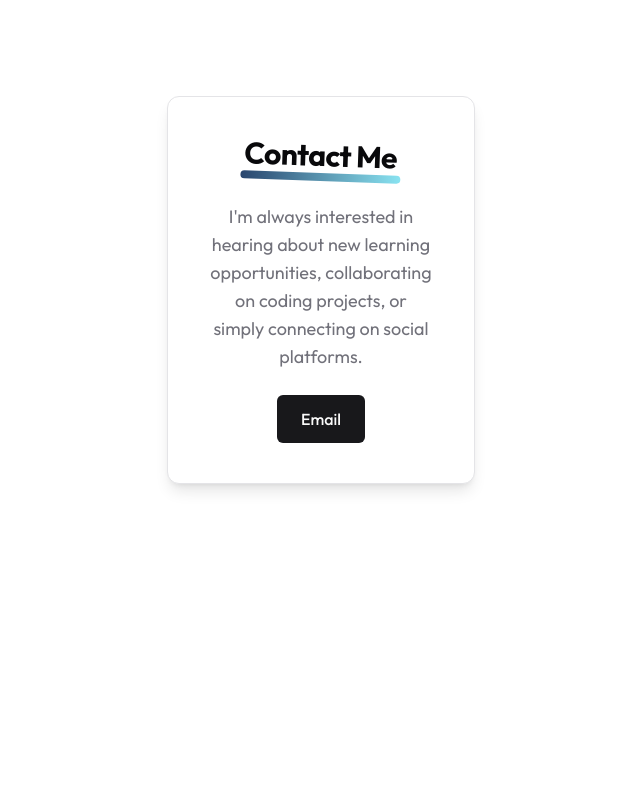
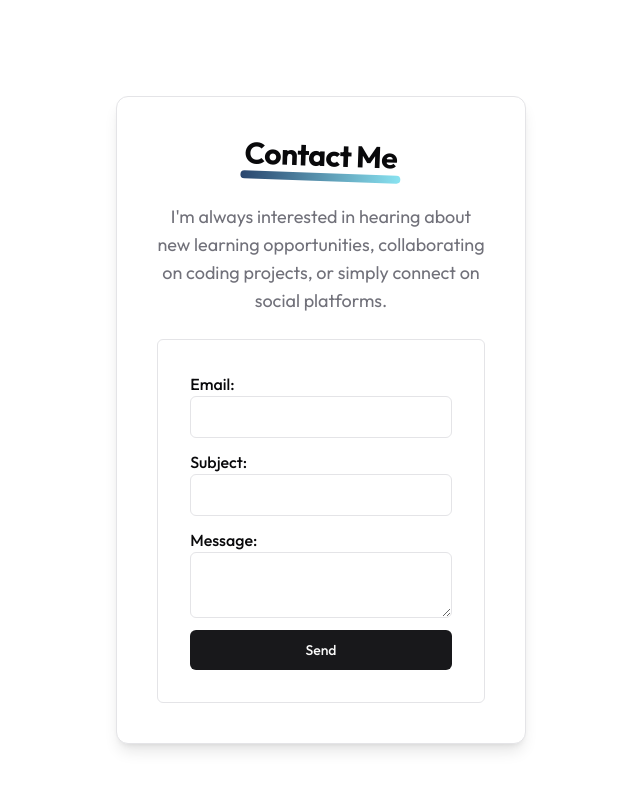
Before and after one commit to Yaosquared/my-portfolio, a Next.js app: page /contact in a window 1280 px wide. Shown: the top 790 px of the page, without its empty margins (319-959 px from the left). Built offline with nearby package versions, Linux system fonts and the light colour scheme.

Commit message:
feat: add contact form with gmail integration

```diff
--- a/package.json
+++ b/package.json
@@ -16,6 +16,7 @@
     "@radix-ui/react-dropdown-menu": "^2.0.6",
     "@radix-ui/react-slot": "^1.0.2",
     "@radix-ui/react-tooltip": "^1.1.3",
+    "axios": "^1.13.4",
     "class-variance-authority": "^0.7.0",
     "clsx": "^2.1.0",
     "embla-carousel": "^8.3.1",
@@ -27,8 +28,10 @@
     "mini-svg-data-uri": "^1.4.4",
     "next": "14.1.2",
     "next-themes": "^0.2.1",
+    "nodemailer": "^8.0.0",
     "react": "^18",
     "react-dom": "^18",
+    "react-hot-toast": "^2.6.0",
     "react-icons": "^5.0.1",
     "tailwind-merge": "^2.2.1",
     "tailwindcss-animate": "^1.0.7",
@@ -36,6 +39,7 @@
   },
   "devDependencies": {
     "@types/node": "^20",
+    "@types/nodemailer": "^7.0.9",
     "@types/react": "^18",
     "@types/react-dom": "^18",
     "autoprefixer": "^10.0.1",
--- a/src/app/(components)/contact/page.tsx
+++ b/src/app/(components)/contact/page.tsx
@@ -1,9 +1,7 @@
 "use client";
 
-import Link from "next/link";
-import { motion } from "framer-motion";
-
-// import { Button } from "@/components/ui/button";
+import axios from "axios";
+import { useRef, useState } from "react";
 import {
   Card,
   CardContent,
@@ -13,12 +11,80 @@ import {
 } from "@/components/ui/card";
 import Title from "@/components/title";
 import { Button } from "@/components/ui/button";
+import { toast } from "react-hot-toast";
 
 const Contact = () => {
+  const [isLoading, setIsLoading] = useState(false);
+  const formRef = useRef<HTMLFormElement>(null);
+  const [formValues, setFormValues] = useState({
+    email: "",
+    subject: "",
+    message: "",
+  });
+  const [errors, setErrors] = useState({
+    email: false,
+    subject: false,
+    message: false,
+  });
+
+  const handleChange = (
+    e: React.ChangeEvent<HTMLInputElement | HTMLTextAreaElement>,
+  ) => {
+    const { name, value } = e.target;
+
+    setFormValues((prev) => ({
+      ...prev,
+      [name]: value,
+    }));
+
+    setErrors((prev) => ({
+      ...prev,
+      [name]: false,
+    }));
+  };
+
+  const submitForm = async () => {
+    if (isLoading) return;
+
+    const newErrors = {
+      email: !formValues.email.trim(),
+      subject: !formValues.subject.trim(),
+      message: !formValues.message.trim(),
+    };
+
+    setErrors(newErrors);
+
+    if (
+      !formValues.email.trim() ||
+      !formValues.subject.trim() ||
+      !formValues.message.trim()
+    ) {
+      toast.error("Please fill in all fields before sending your message.");
+      return;
+    }
+
+    setIsLoading(true);
+
+    try {
+      const result = await axios.post("/api/contact", formValues);
+
+      setFormValues({ email: "", subject: "", message: "" });
+      toast.success(result.data.message);
+    } catch (error: unknown) {
+      if (axios.isAxiosError(error)) {
+        toast.error(error.response?.data?.message ?? "Failed to send message");
+      } else {
+        toast.error("Something went wrong");
+      }
+    } finally {
+      setIsLoading(false);
+    }
+  };
+
   return (
     <article
       id="contact"
-      className="w-[90%] md:w-[70%] lg:w-[50%] xl:w-[30%] mx-auto my-10 md:my-24 text-center"
+      className="w-[90%] md:w-[70%] lg:w-[50%] xl:w-[40%] mx-auto my-10 md:my-24 text-center"
     >
       <Card>
         <CardHeader>
@@ -30,78 +96,67 @@ const Contact = () => {
           </CardTitle>
           <CardDescription className="text-base lg:text-lg">
             I&apos;m always interested in hearing about new learning
-            opportunities, collaborating on coding projects, or simply
-            connecting on social platforms.
+            opportunities, collaborating on coding projects, or simply connect
+            on social platforms.
           </CardDescription>
         </CardHeader>
         <CardContent>
-          <motion.div
-            whileHover={{
-              scale: 1.03,
+          <form
+            ref={formRef}
+            onSubmit={async (e) => {
+              e.preventDefault();
+              await submitForm();
             }}
-            whileTap={{
-              scale: 0.95,
-              rotate: "2.5deg",
-            }}
+            className="border rounded-md flex flex-col p-8 gap-3"
           >
-            <Link target="_blank" href="mailto:marioyaoyao14@gmail.com">
-              <Button variant="default" className="text-base p-6">
-                Email
-              </Button>
-            </Link>
-          </motion.div>
+            <div className="flex flex-col">
+              <label htmlFor="email" className="text-left font-medium">
+                Email:
+              </label>
+              <input
+                type="text"
+                name="email"
+                value={formValues.email}
+                onChange={handleChange}
+                className={`border rounded-md p-2 ${errors.email ? "border-red-500" : "border-input"}`}
+              />
+            </div>
+            <div className="flex flex-col">
+              <label htmlFor="subject" className="text-left font-medium">
+                Subject:
+              </label>
+              <input
+                type="text"
+                name="subject"
+                value={formValues.subject}
+                onChange={handleChange}
+                className={`border rounded-md p-2 ${errors.subject ? "border-red-500" : "border-input"}`}
+              />
+            </div>
+            <div className="flex flex-col">
+              <label htmlFor="message" className="text-left font-medium">
+                Message:
+              </label>
+              <textarea
+                name="message"
+                value={formValues.message}
+                onChange={handleChange}
+                className={`border rounded-md p-2 ${errors.message ? "border-red-500" : "border-input"}`}
+              />
+            </div>
+            <Button
+              type="submit"
+              disabled={isLoading}
+              variant="default"
+              className="w-full"
+            >
+              {isLoading ? "Sending..." : "Send"}
+            </Button>
+          </form>
         </CardContent>
       </Card>
     </article>
   );
 };
 
-// const Contact = () => {
-//   return (
-//     <article
-//       id="contact"
-//       className="w-[90%] md:w-[70%] lg:w-[50%] xl:w-[40%] mx-auto my-10 md:my-24 text-center"
-//     >
-//       <Card>
-//         <CardHeader>
-//           <CardTitle>
-//             <Title
-//               text="Contact Me"
-//               className="flex flex-col items-center justify-center rotate-2"
-//             />
-//           </CardTitle>
-//           <CardDescription className="text-base lg:text-lg">
-//             I&apos;m always interested in hearing about new learning
-//             opportunities, collaborating on coding projects, or simply connect
-//             on social platforms.
-//           </CardDescription>
-//         </CardHeader>
-//         <CardContent>
-//           <form className="border rounded-md flex flex-col p-8 gap-3">
-//             <div className="flex flex-col">
-//               <label htmlFor="email" className="text-left font-medium">
-//                 Email:
-//               </label>
-//               <input
-//                 type="text"
-//                 name="email"
-//                 className="border rounded-md p-2"
-//               />
-//             </div>
-//             <div className="flex flex-col">
-//               <label htmlFor="message" className="text-left font-medium">
-//                 Message:
-//               </label>
-//               <textarea name="message" className="border rounded-md p-2" />
-//             </div>
-//             <Button type="submit" className="w-full">
-//               Send
-//             </Button>
-//           </form>
-//         </CardContent>
-//       </Card>
-//     </article>
-//   );
-// };
-
 export default Contact;
--- /dev/null
+++ b/src/app/api/contact/route.ts
@@ -0,0 +1,33 @@
+import { NextResponse } from "next/server";
+import nodemailer from "nodemailer";
+
+export async function POST(req: Request) {
+  const body = await req.json();
+  const { email, subject, message } = body;
+
+  if (!email || !subject || !message) {
+    return NextResponse.json({ error: "Missing fields" }, { status: 400 });
+  }
+
+  const transporter = nodemailer.createTransport({
+    service: "gmail",
+    auth: {
+      user: process.env.GMAIL_USER,
+      pass: process.env.GMAIL_APP_PASSWORD,
+    },
+  });
+
+  try {
+    await transporter.sendMail({
+      from: process.env.MAIL_RECEIVER_ADDRESS,
+      to: process.env.MAIL_RECEIVER_ADDRESS,
+      subject: subject,
+      text: message,
+    });
+
+    return NextResponse.json({ message: "Message sent successfully" });
+  } catch (error) {
+    console.error(error);
+    return NextResponse.json({ message: "Message not sent" }, { status: 500 });
+  }
+}
--- a/src/app/layout.tsx
+++ b/src/app/layout.tsx
@@ -1,6 +1,7 @@
 import type { Metadata } from "next";
 import { Outfit } from "next/font/google";
 import "./globals.css";
+import { Toaster } from "react-hot-toast";
 
 import { ThemeProvider } from "@/components/theme-provider";
 // import NotAvail from "@/components/na";
@@ -28,7 +29,15 @@ export default function RootLayout({
           {/* temporary while on renovation, comment on dev phase */}
           {/* <NotAvail /> */}
 
-          <div className="max-w-[80%] mx-auto">{children}</div>
+          <div className="max-w-[80%] mx-auto">
+            {children}
+            <Toaster
+              position="top-right"
+              toastOptions={{
+                className: "dark:bg-[#121212] dark:text-white",
+              }}
+            />
+          </div>
         </ThemeProvider>
       </body>
     </html>
--- a/src/components/ui/button.tsx
+++ b/src/components/ui/button.tsx
@@ -5,7 +5,7 @@ import { cva, type VariantProps } from "class-variance-authority";
 import { cn } from "@/lib/utils";
 
 const buttonVariants = cva(
-  "inline-flex items-center justify-center whitespace-nowrap rounded-md text-sm font-medium ring-offset-background transition-colors focus-visible:outline-none focus-visible:ring-2 focus-visible:ring-ring focus-visible:ring-offset-2 disabled:pointer-events-none disabled:opacity-50",
+  "inline-flex items-center justify-center whitespace-nowrap rounded-md text-sm font-medium ring-offset-background transition-colors focus-visible:outline-none focus-visible:ring-2 focus-visible:ring-ring focus-visible:ring-offset-2 disabled:pointer-events-none disabled:opacity-50 disabled:cursor-not-allowed",
   {
     variants: {
       variant: {
@@ -30,11 +30,12 @@ const buttonVariants = cva(
       variant: "default",
       size: "default",
     },
-  }
+  },
 );
 
 export interface ButtonProps
-  extends React.ButtonHTMLAttributes<HTMLButtonElement>,
+  extends
+    React.ButtonHTMLAttributes<HTMLButtonElement>,
     VariantProps<typeof buttonVariants> {
   asChild?: boolean;
 }
@@ -49,7 +50,7 @@ const Button = React.forwardRef<HTMLButtonElement, ButtonProps>(
         {...props}
       />
     );
-  }
+  },
 );
 Button.displayName = "Button";
 
```
Also changed, not shown: 2 other files (tests, documents, lock files or other folders).
